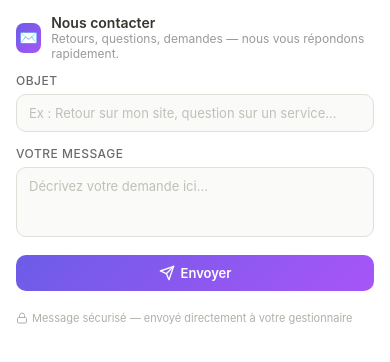
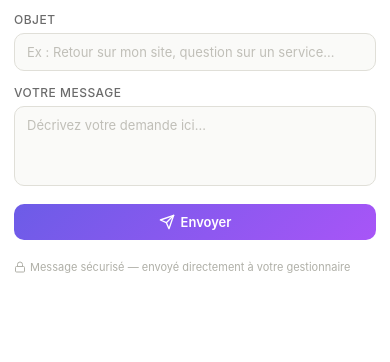
Before and after one commit to monsite-en-ligne/widget, a plain HTML site: page contact/index.html in a window 390 px wide. Drawn offline with Linux system fonts and the light colour scheme.

Commit message:
Update index.html

```diff
--- a/contact/index.html
+++ b/contact/index.html
@@ -8,17 +8,13 @@
   * { box-sizing: border-box; margin: 0; padding: 0; }
   body { font-family: -apple-system, BlinkMacSystemFont, 'Segoe UI', sans-serif; background: transparent; color: #37352f; overflow: hidden; }
   html { overflow: hidden; }
-  .w { padding: 20px 24px; }
-  .w-header { display: flex; align-items: center; gap: 10px; margin-bottom: 16px; }
-  .w-icon { width: 36px; height: 36px; border-radius: 10px; background: linear-gradient(135deg, #6c5ce7, #a855f7); display: flex; align-items: center; justify-content: center; font-size: 18px; }
-  .w-title { font-size: 16px; font-weight: 600; color: #37352f; }
-  .w-subtitle { font-size: 12px; color: #9b9a97; }
+  .w { padding: 16px 20px; }
   .form-group { margin-bottom: 14px; position: relative; }
   .form-label { font-size: 12px; font-weight: 500; color: #6b6b6b; text-transform: uppercase; letter-spacing: 0.5px; margin-bottom: 6px; display: block; }
   .form-input { width: 100%; padding: 11px 14px; border: 1.5px solid #e0dfd8; border-radius: 10px; font-size: 14px; color: #37352f; font-family: inherit; background: #fafaf8; outline: none; transition: all 0.25s; }
   .form-input:focus { border-color: #6c5ce7; background: white; box-shadow: 0 0 0 3px rgba(108, 92, 231, 0.1); }
   .form-input::placeholder { color: #c0bfb8; }
-  .form-textarea { width: 100%; min-height: 90px; padding: 12px 14px; border: 1.5px solid #e0dfd8; border-radius: 10px; font-size: 14px; color: #37352f; font-family: inherit; resize: none; background: #fafaf8; outline: none; transition: all 0.25s; }
+  .form-textarea { width: 100%; min-height: 100px; padding: 12px 14px; border: 1.5px solid #e0dfd8; border-radius: 10px; font-size: 14px; color: #37352f; font-family: inherit; resize: none; background: #fafaf8; outline: none; transition: all 0.25s; }
   .form-textarea:focus { border-color: #6c5ce7; background: white; box-shadow: 0 0 0 3px rgba(108, 92, 231, 0.1); }
   .form-textarea::placeholder { color: #c0bfb8; }
   .form-footer { display: flex; align-items: center; justify-content: space-between; margin-top: 14px; }
@@ -33,12 +29,9 @@
   .secure-badge { display: flex; align-items: center; gap: 4px; font-size: 11px; color: #b0b0a8; margin-top: 12px; }
   .secure-badge svg { width: 12px; height: 12px; fill: none; stroke: #b0b0a8; stroke-width: 2; }
   @media (max-width: 480px) {
-    .w { padding: 14px 16px; }
-    .w-header { margin-bottom: 12px; }
-    .w-icon { width: 30px; height: 30px; font-size: 15px; border-radius: 8px; }
-    .w-title { font-size: 14px; }
+    .w { padding: 12px 14px; }
     .form-input, .form-textarea { font-size: 13px; padding: 10px 12px; }
-    .form-textarea { min-height: 70px; }
+    .form-textarea { min-height: 80px; }
     .form-btn { padding: 10px 20px; font-size: 13px; }
     .form-footer { flex-direction: column-reverse; gap: 8px; align-items: stretch; }
     .form-btn { justify-content: center; }
@@ -47,14 +40,6 @@
 </head>
 <body>
 <div class="w">
-  <div class="w-header">
-    <div class="w-icon">✉️</div>
-    <div>
-      <div class="w-title">Nous contacter</div>
-      <div class="w-subtitle">Retours, questions, demandes — nous vous répondons rapidement.</div>
-    </div>
-  </div>
-
   <div class="form-group">
     <label class="form-label">Objet</label>
     <input type="text" class="form-input" id="subject" placeholder="Ex : Retour sur mon site, question sur un service...">
```
